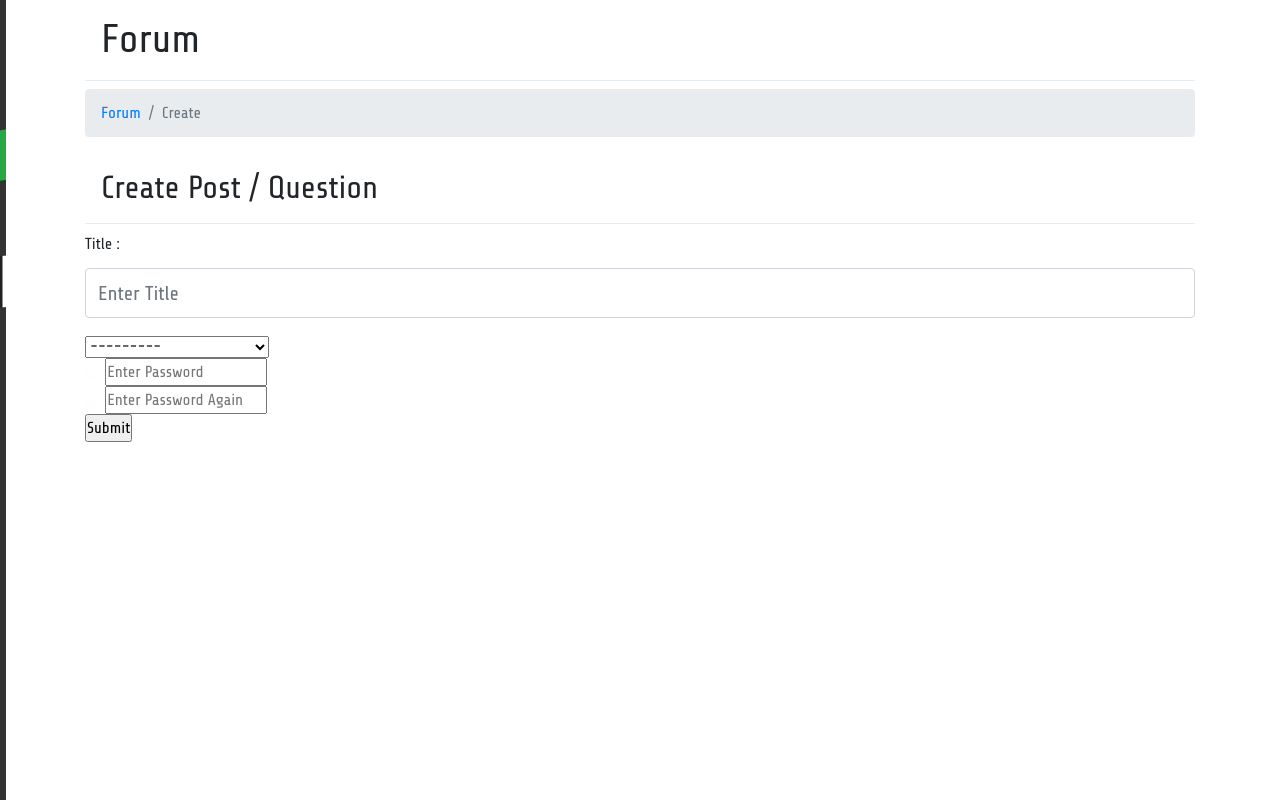
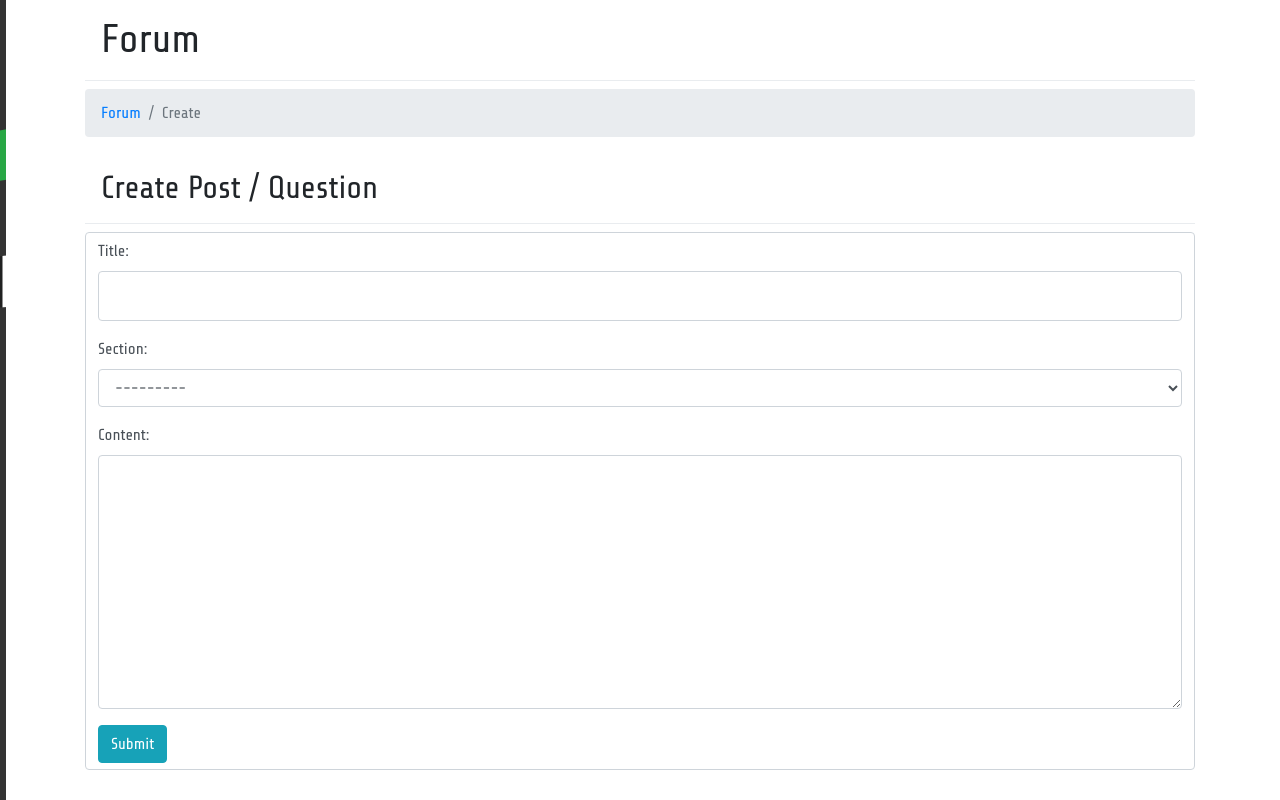
Before and after one commit to basnetsoyuj/GroWithMe, a Django app: page /forum/create/ in a window 1280 px wide. Run offline with Django 3.2, Linux system fonts and the light colour scheme; a user stored in the database is signed in; data comes from the database, SQL or seed files in the repository; both versions use the stored data as it was after the commit; some libraries are stand-ins or nearby versions.

Commit message:
PostView and GeneralPostView

```diff
--- a/forum/forms.py
+++ b/forum/forms.py
@@ -5,3 +5,9 @@ class PostCreationForm(forms.ModelForm):
     class Meta:
         model=Post
         fields=['title','section','content']
+
+    def __init__(self, *args, **kwargs):
+        super(PostCreationForm, self).__init__(*args, **kwargs)
+        self.fields['section'].widget.attrs['class'] = 'form-control'
+        self.fields['content'].widget.attrs['class'] = 'form-control'
+        self.fields['title'].widget.attrs['class'] = 'form-control'
--- a/forum/models.py
+++ b/forum/models.py
@@ -23,6 +23,8 @@ class Post(models.Model):
     author=models.ForeignKey(User,on_delete=models.CASCADE,default=1)
     section=models.ForeignKey(ForumSection,on_delete=models.CASCADE)
     content=models.TextField()
+    created_time=models.DateTimeField(auto_now_add=True)
+    updated_time=models.DateTimeField(auto_now=True)
     def __str__(self):
         return self.title
 
--- a/forum/static/forum/css/forum_main.css
+++ b/forum/static/forum/css/forum_main.css
@@ -385,3 +385,6 @@ input[type="text"]:focus{
 	padding:10px;
 	margin:0 10px;
 }
+.subscribe-d{
+	opacity:0.65;
+}
--- a/forum/static/forum/js/forum.js
+++ b/forum/static/forum/js/forum.js
@@ -0,0 +1,15 @@
+$(document).ready(function(){
+    $("#subscribed").hover(function(){
+    	$("#subscribed").removeClass("btn-success subscribe-d");
+    	$("#subscribed").addClass("btn-danger");
+    	$("#subscribed").html("<svg class=\"icon icon-cancel-circle\"><use xlink:href=\"#icon-cancel-circle\"></use></svg>&nbsp;Unsubscribe");
+    },function(){
+        $("#subscribed").removeClass("btn-danger");
+        $("#subscribed").addClass("btn-success subscribe-d");
+        $("#subscribed").html("<svg class=\"icon icon-checkmark\"><use xlink:href=\"#icon-checkmark\"></use></svg>&nbsp; Subscribe");
+    });
+    $(".errorlist").addClass('alert alert-danger mb-1');
+    /*error_content=$(".errorlist").html;
+    error_content="<svg class=\"icon icon-notification\"><use xlink:href=\"#icon-notification\"></use></svg>&nbsp;"+error_content;
+    $(".errorlist").html(error_content);*/
+});
--- a/forum/templates/forum/forum_detail.html
+++ b/forum/templates/forum/forum_detail.html
@@ -44,7 +44,7 @@
                                 <svg class="icon icon-plus"><use xlink:href="#icon-plus"></use></svg>&nbsp;Subscribe
                             </a>
                             {% else %}
-                                <a href="{% url 'forum:subscribe' pk=object.pk %}" class="btn btn-success disabled mt-1">
+                                <a href="{% url 'forum:unsubscribe' pk=object.pk %}" class="btn btn-success mt-1 subscribe-d" id="subscribed" style="width:123px;height:38px">
                                 <svg class="icon icon-checkmark"><use xlink:href="#icon-checkmark"></use></svg>&nbsp;Subscribed
                                 </a>
                             {% endif %}
--- a/forum/templates/forum/post_create.html
+++ b/forum/templates/forum/post_create.html
@@ -19,52 +19,16 @@
                   </ol>
                 </nav>
                             <h2 class="modal-header">Create Post / Question</h2>
-                <form method="post form-control">
+                <form method="post" class="form-control">
                     {% csrf_token %}
                     <div class="post_form">
-                                <div class="title_field form-group">
-                                <label for="{{ form.title.id_for_label }}">Title : </label>
-                                    <input id="{{ form.title.id_for_label }}" maxlength="254" name="{{ form.title.html_name }}" placeholder="Enter Title" type="text" class="form-control form-text"/>
-                                    {% if form.title.errors %}
-                                        <div class="post_title_errors">
-                                            {{ form.title.errors }}
-                                        </div>
-                                    {% endif %}
-                                </div>
-
-                                <div class="section_field">
-                                    {% if form.section.errors %}
-                                        <div class="post_section_errors">
-                                            {{ form.section.errors }}
-                                        </div>
-                                    {% endif %}
-                                {{ form.section }}
-                                </div>
-                                <div class="password_field">
-                                    <span class="password_glyphicon"><svg class="icon icon-lock"><use xlink:href="#icon-lock"></use></svg></span>
-                                    <input class="" id="{{ form.password1.id_for_label }}" maxlength="254" name="{{ form.password1.html_name }}" placeholder="Enter Password" type="password" />
-
-                                    {% if form.password1.errors %}
-                                        <div class="password_login_error">
-                                            {{ form.password1.errors }}
-                                        </div>
-                                    {% endif %}
-                                </div>
-                                <div class="password_field">
-                                    <span class="password_glyphicon"><svg class="icon icon-lock"><use xlink:href="#icon-lock"></use></svg></span>
-                                    <input class="" id="{{ form.password2.id_for_label }}" maxlength="254" name="{{ form.password2.html_name }}" placeholder="Enter Password Again" type="password" />
-
-                                    {% if form.password2.errors %}
-                                        <div class="password_login_error">
-                                            {{ form.password2.errors }}
-                                        </div>
-                                    {% endif %}
-                                </div>
-                            <input type="submit" name="" value="Submit">
+                        {{ form.as_p}}
+                        <input type="submit" name="submit" value="Submit" class="btn btn-info"/>
                         </div>
                     </form>
             </div>
 
     </div>
     </div>
+    <script src="{% load static %}{% static "forum/js/forum.js" %}" type="text/javascript"></script>
 {% endblock %}
--- a/forum/urls.py
+++ b/forum/urls.py
@@ -1,6 +1,5 @@
 from django.urls import path,re_path
-from .views import ForumIndexView,ForumSearchView,ForumExploreView,ForumSectionDetailView,PostCreateView,Subscribe
-
+from .views import ForumIndexView,ForumSearchView,ListPostsView,ForumExploreView,ForumSectionDetailView,PostCreateView,Subscribe,Unsubscribe,PostsView
 app_name="forum"
 urlpatterns = [
     path('',ForumIndexView.as_view(),name="index"),
@@ -9,4 +8,7 @@ urlpatterns = [
     re_path(r'^sections/(?P<section_link>[\w-]+)/$',ForumSectionDetailView.as_view(),name="sections"),
     path('create/', PostCreateView.as_view(), name="create"),
     path('subscribe/<int:pk>', Subscribe.as_view(), name="subscribe"),
+    path('unsubscribe/<int:pk>', Unsubscribe.as_view(), name="unsubscribe"),
+    path('posts/', ListPostsView.as_view(), name="posts_general"),
+    path('posts/<int:pk>', PostsView.as_view(), name="posts"),
 ]
--- a/forum/views.py
+++ b/forum/views.py
@@ -1,9 +1,8 @@
 from django.contrib.auth.mixins import LoginRequiredMixin
 from django.views.generic import TemplateView,ListView,DetailView,CreateView,View
-from .models import ForumSection
+from .models import ForumSection,Post
 from django.shortcuts import get_object_or_404,reverse,redirect
 from .forms import PostCreationForm
-from django.contrib.auth.models import User
 class ForumIndexView(LoginRequiredMixin,TemplateView):
     login_url = "/accounts/login/"
     def get_context_data(self, *args, **kwargs):
@@ -53,7 +52,8 @@ class PostCreateView(LoginRequiredMixin,CreateView):
         return context
     form_class = PostCreationForm
     template_name = "forum/post_create.html"
-    success_url = "/forum/explore/"
+    def get_success_url(self):
+        return reverse('forum:posts',kwargs={'pk':self.object.id})
 
 class Subscribe(LoginRequiredMixin,View):
     def get(self,request,*args,**kwargs):
@@ -65,3 +65,28 @@ class Subscribe(LoginRequiredMixin,View):
         if section and not is_subscribed :
             section.subscribers.add(loggedin_user)
         return redirect('forum:sections',section_link=section.section_link)
+
+class Unsubscribe(LoginRequiredMixin,View):
+    def get(self,request,*args,**kwargs):
+        section_pk=kwargs['pk']
+        loggedin_user=self.request.user
+        section = get_object_or_404(ForumSection, id=section_pk)
+        subscribers = list(section.subscribers.all())
+        is_subscribed = self.request.user in subscribers
+        if section and is_subscribed :
+            section.subscribers.remove(loggedin_user)
+        return redirect('forum:sections',section_link=section.section_link)
+
+class PostsView(LoginRequiredMixin,DetailView):
+    def get_object(self):
+        post_no=self.kwargs.get("pk")
+        obj=get_object_or_404(Post,pk=post_no)
+        return obj
+    def get_context_data(self, *args,**kwargs):
+        context = super().get_context_data(*args,**kwargs)
+        context.update({'forum': True, 'logged_in': True, 'explore': True })
+        return context
+    template_name = "forum/post_detail.html"
+
+class ListPostsView(ListView):
+    pass
--- a/home/templates/home/includes/base1.html
+++ b/home/templates/home/includes/base1.html
@@ -11,7 +11,7 @@
       {% block content1 %}{% endblock content1 %}
     <link rel="shortcut icon" sizes="32x32" type="image/png" href="{% static '/home/images/logo-small.png' %}"/>
     <title> {% block head_title %}{% endblock %} | GroWithMe</title>
-    <script src="https://code.jquery.com/jquery-3.3.1.slim.min.js"></script>
+    <script src="https://code.jquery.com/jquery-3.3.1.min.js"></script>
     <script src="https://cdnjs.cloudflare.com/ajax/libs/popper.js/1.14.3/umd/popper.min.js"></script>
     <script src="https://stackpath.bootstrapcdn.com/bootstrap/4.1.1/js/bootstrap.min.js"></script>
 
--- a/home/templates/home/includes/svg-def.html
+++ b/home/templates/home/includes/svg-def.html
@@ -66,6 +66,11 @@
                 <title>plus</title>
                 <path d="M31 12h-11v-11c0-0.552-0.448-1-1-1h-6c-0.552 0-1 0.448-1 1v11h-11c-0.552 0-1 0.448-1 1v6c0 0.552 0.448 1 1 1h11v11c0 0.552 0.448 1 1 1h6c0.552 0 1-0.448 1-1v-11h11c0.552 0 1-0.448 1-1v-6c0-0.552-0.448-1-1-1z"></path>
             </symbol>
+            <symbol id="icon-cancel-circle" viewBox="0 0 32 32">
+                <title>cancel-circle</title>
+                <path d="M16 0c-8.837 0-16 7.163-16 16s7.163 16 16 16 16-7.163 16-16-7.163-16-16-16zM16 29c-7.18 0-13-5.82-13-13s5.82-13 13-13 13 5.82 13 13-5.82 13-13 13z"></path>
+                <path d="M21 8l-5 5-5-5-3 3 5 5-5 5 3 3 5-5 5 5 3-3-5-5 5-5z"></path>
+                </symbol>
         </defs>
 </svg>
 {% endblock %}
```
Also changed, not shown: forum/templates/forum/post_detail.html (added, +44 -0 lines), db.sqlite3, forum/migrations/0011_auto_20180702_2038.py (added).
